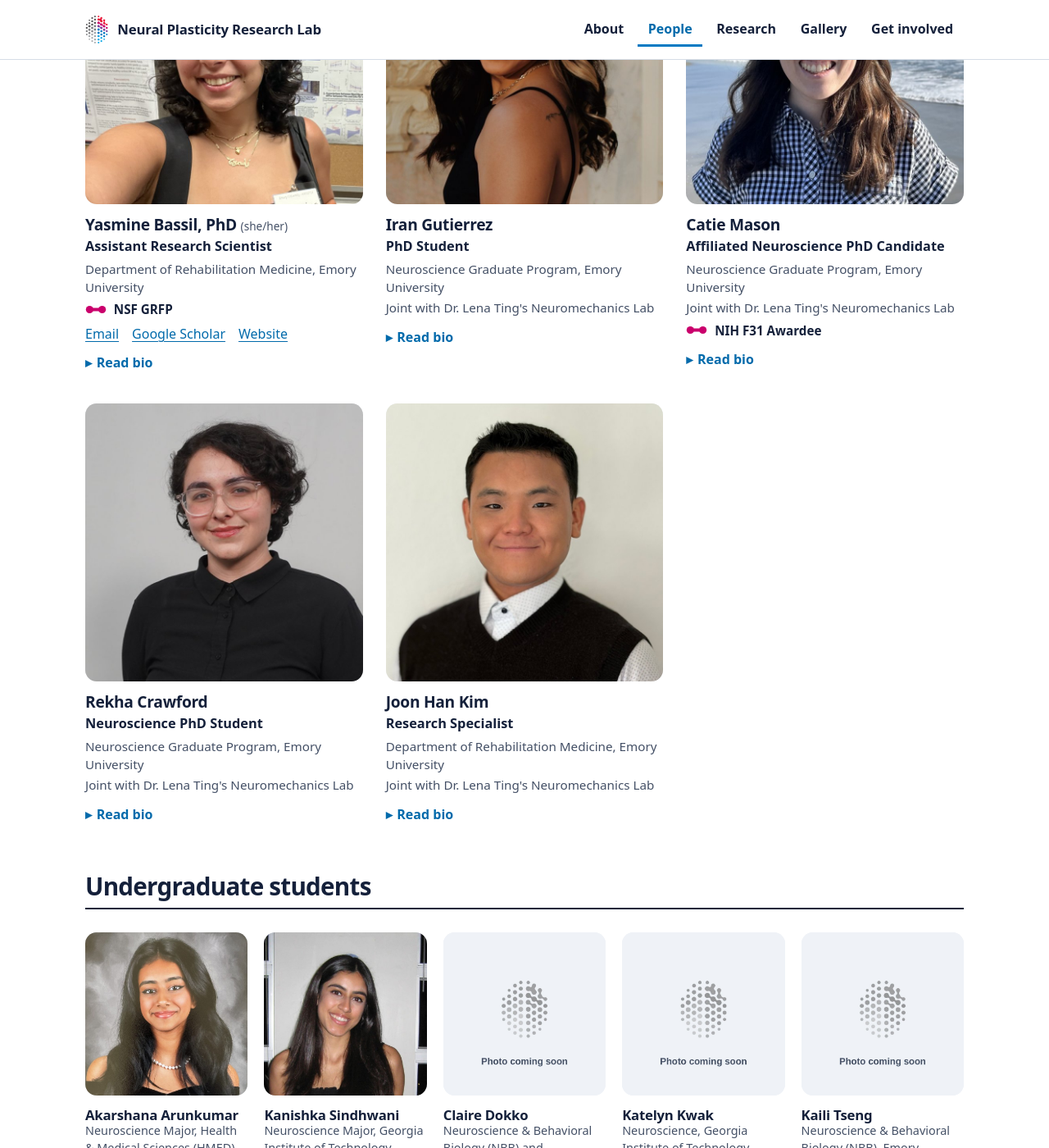
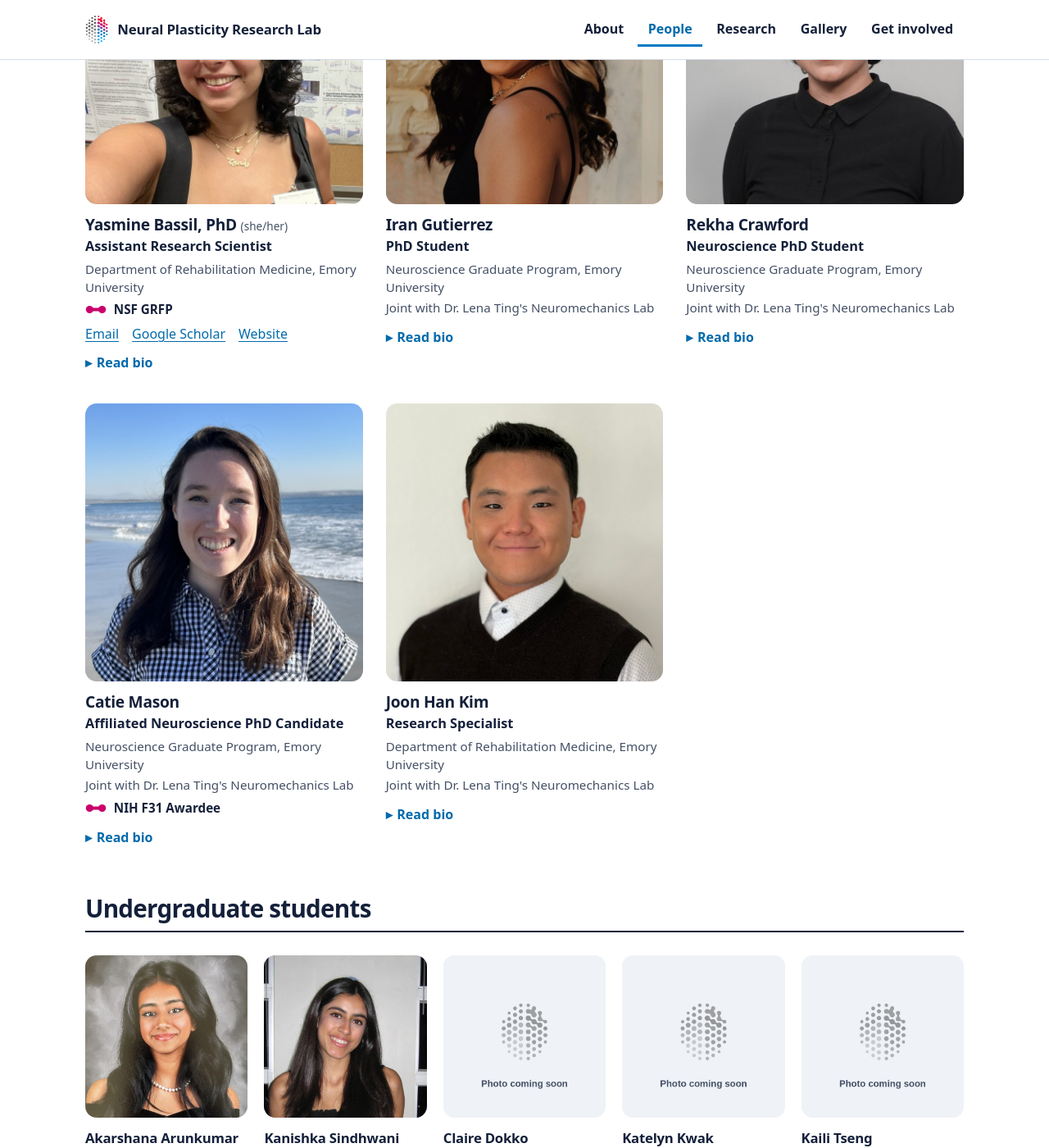
Before and after one commit to npresearchlab/npresearchlab.github.io, a Jekyll site: the page built from people.html, in a window 1280 px wide and 1400 px high, scrolled down 1785 px. Shown: the whole window at 82% size. Built offline with Jekyll 4.4.1, drawn with Linux system fonts in a browser that asks for light colours; some web fonts are replaced; part of the change alters nothing that is shown.

Commit message:
People: move Rekha Crawford after Iran Gutierrez
Co-Authored-By: Claude Opus 5.5 <noreply@anthropic.com>
Claude-Session: https://claude.ai/code/session_01A6YfpnrJqQKYAxW4w34cR4

```diff
--- a/_data/members.yml
+++ b/_data/members.yml
@@ -83,6 +83,15 @@
     aging and clinical populations as well as the development of personalized rehabilitative interventions.
     Outside of lab, Iran loves to go on walks with her miniature dachshund Butters, workout, hang out
     at coffee shops, and work on her car.
+- name: Rekha Crawford
+  role: Neuroscience PhD Student
+  group: Research staff, postdocs, and graduate students
+  affiliation: Neuroscience Graduate Program, Emory University
+  joint: Joint with Dr. Lena Ting's Neuromechanics Lab
+  photo: /assets/img/people/rekha-crawford.jpg
+  bio: >-
+    Rekha is a Neuroscience PhD student working on neural correlates of whole-body motion perception
+    throughout the lifespan. Outside of work, Rekha enjoys singing and traveling.
 - name: Catie Mason
   role: Affiliated Neuroscience PhD Candidate
   group: Research staff, postdocs, and graduate students
@@ -100,15 +109,6 @@
     changes may contribute to high fall risk. Catie's work is funded by the F31 Ruth L. Kirschstein National
     Research Service Award (NRSA). In her free time, Catie loves to play video games, sing Broadway show
     tunes, and explore the city!
-- name: Rekha Crawford
-  role: Neuroscience PhD Student
-  group: Research staff, postdocs, and graduate students
-  affiliation: Neuroscience Graduate Program, Emory University
-  joint: Joint with Dr. Lena Ting's Neuromechanics Lab
-  photo: /assets/img/people/rekha-crawford.jpg
-  bio: >-
-    Rekha is a Neuroscience PhD student working on neural correlates of whole-body motion perception
-    throughout the lifespan. Outside of work, Rekha enjoys singing and traveling.
 - name: Joon Han Kim
   role: Research Specialist
   group: Research staff, postdocs, and graduate students
```
